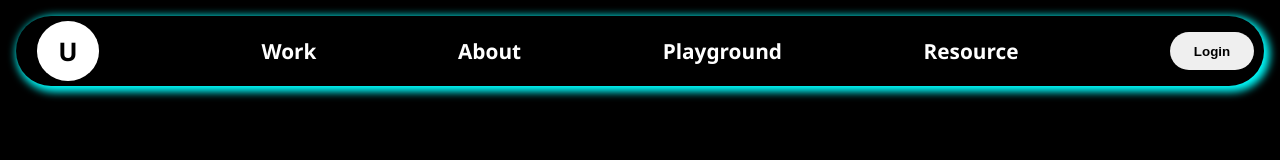
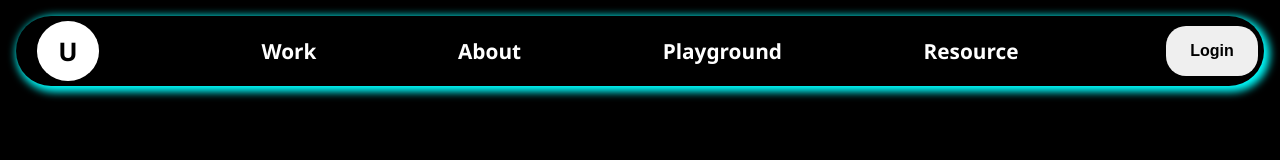
Before and after one commit to UFahath/Web_tech_task, a plain HTML site: page navbar/index.html in a window 1280 px wide. Drawn offline with Linux system fonts and the light colour scheme.

Commit message:
navbar-login-updated

```diff
--- a/navbar/style.css
+++ b/navbar/style.css
@@ -63,7 +63,6 @@ nav{
    display:flex;
   justify-content: space-evenly;
   align-items: center;
-  /* background-color: red; */
   list-style:none;
   font-size: 1.3rem;
   font-weight: bold;
@@ -87,7 +86,7 @@ nav{
 /* transform skewX is not working for inline element */
 .nav-lists ul>li:hover a{
   display: block;
-    color:black;
+    color:var(--primary-color);
     transform: skewX(var(--positive-slanted));
 }
 .nav-loginbtn{
@@ -98,9 +97,43 @@ nav{
   align-items:center;
 }
 .nav-loginbtn > button{
+  font-size: 1rem;
    font-weight:bolder;
    text-align: center;
    border:none;
    border-radius:20px;
-   padding:0.7rem 1.5rem 0.7rem 1.5rem;
+   padding:1rem 1.5rem 1rem 1.5rem;
+   position: relative;
+   transition: all 1s;
 }
+.nav-loginbtn > button::before
+{
+  content: 'Login';
+  position:absolute;
+  top:100%;
+  left:0;
+  /* transform: translateY(0%) scale(0); */
+  background-color:var(--primary-color);
+  border-radius:20px;
+  width: 100%;
+  height: 100%;
+  display: flex;
+  align-items: center;
+  justify-content: center;
+  opacity: 0;
+  visibility: hidden;
+  color:var(--secondary-color);
+}
+.nav-loginbtn > button:hover::before{
+  transform: translateY(-100%);
+  opacity: 1;
+  visibility: visible;
+  outline: 2px solid var(--secondary-color);
+  outline-offset: -4px;
+  transition: all 0.8s;
+}
+.nav-loginbtn > button:hover{
+  cursor:pointer;
+  color:transparent;
+  transition: all 1s;
+}
```
